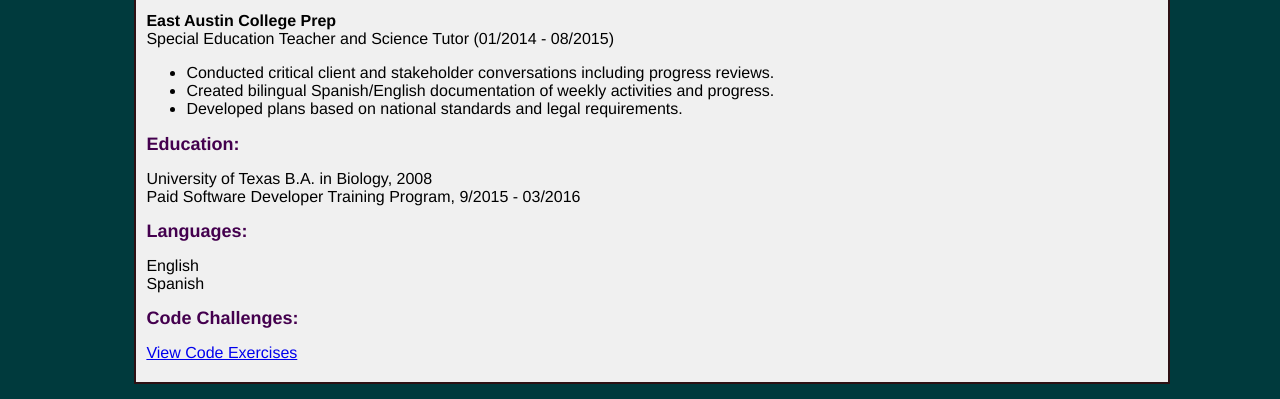
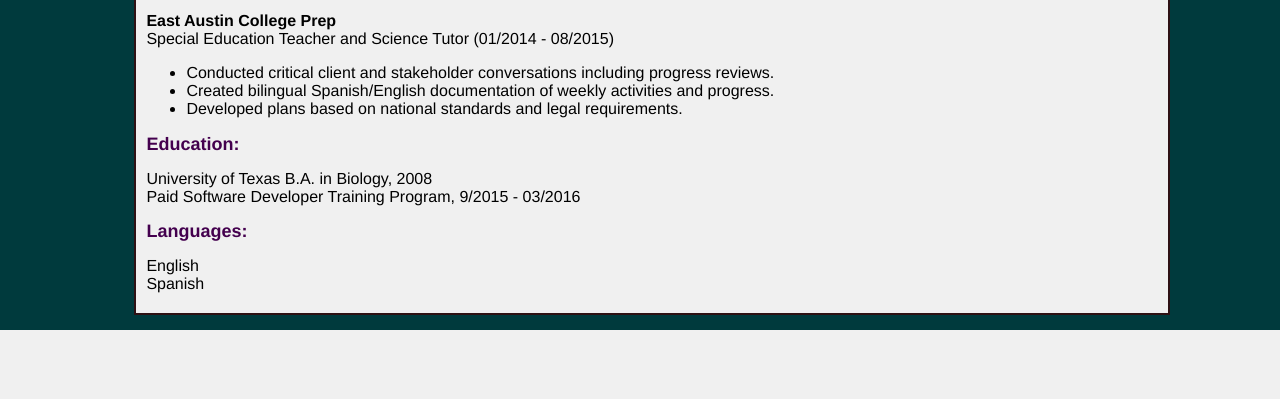
Before and after one commit to graceehayden/portfolio, a Django app: page /resume in a window 1280 px wide. Shown: the part 836-1235 px from the top of the page. After the commit the page ends 1166 px from the top, so only its background shows below. Run offline with Django 3.2, Linux system fonts and the light colour scheme.

Commit message:
resume update

```diff
--- a/portfolio/templates/resume.html
+++ b/portfolio/templates/resume.html
@@ -100,10 +100,6 @@
                 English<br />
                 Spanish
             </div>
-            <div class="section_heading">Code Challenges:</div>
-            <div class="job_details">
-                <a href="{% url 'function_junction' %}">View Code Exercises</a>
-            </div>
         </div>
     </body>
 </html>
```
